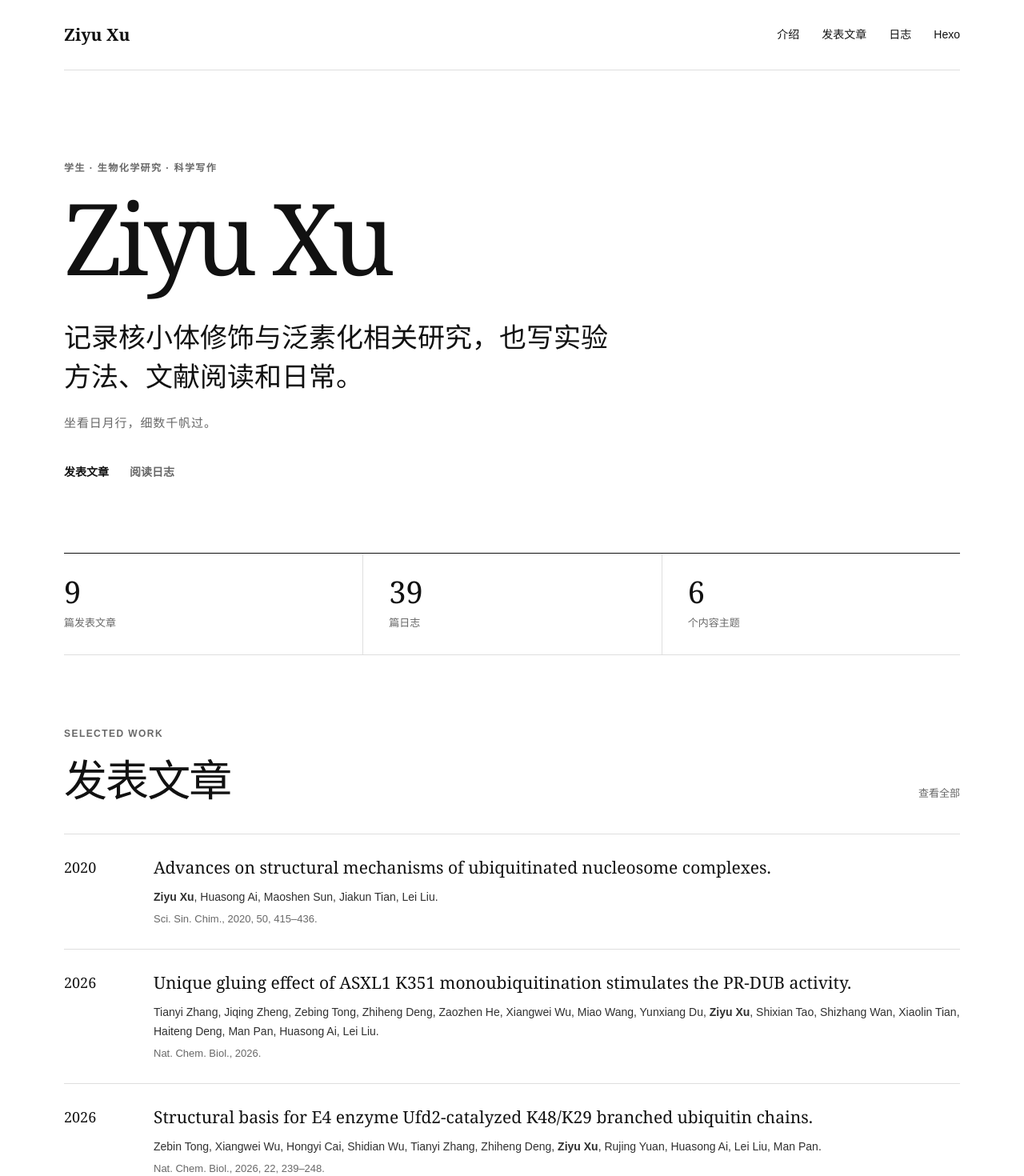
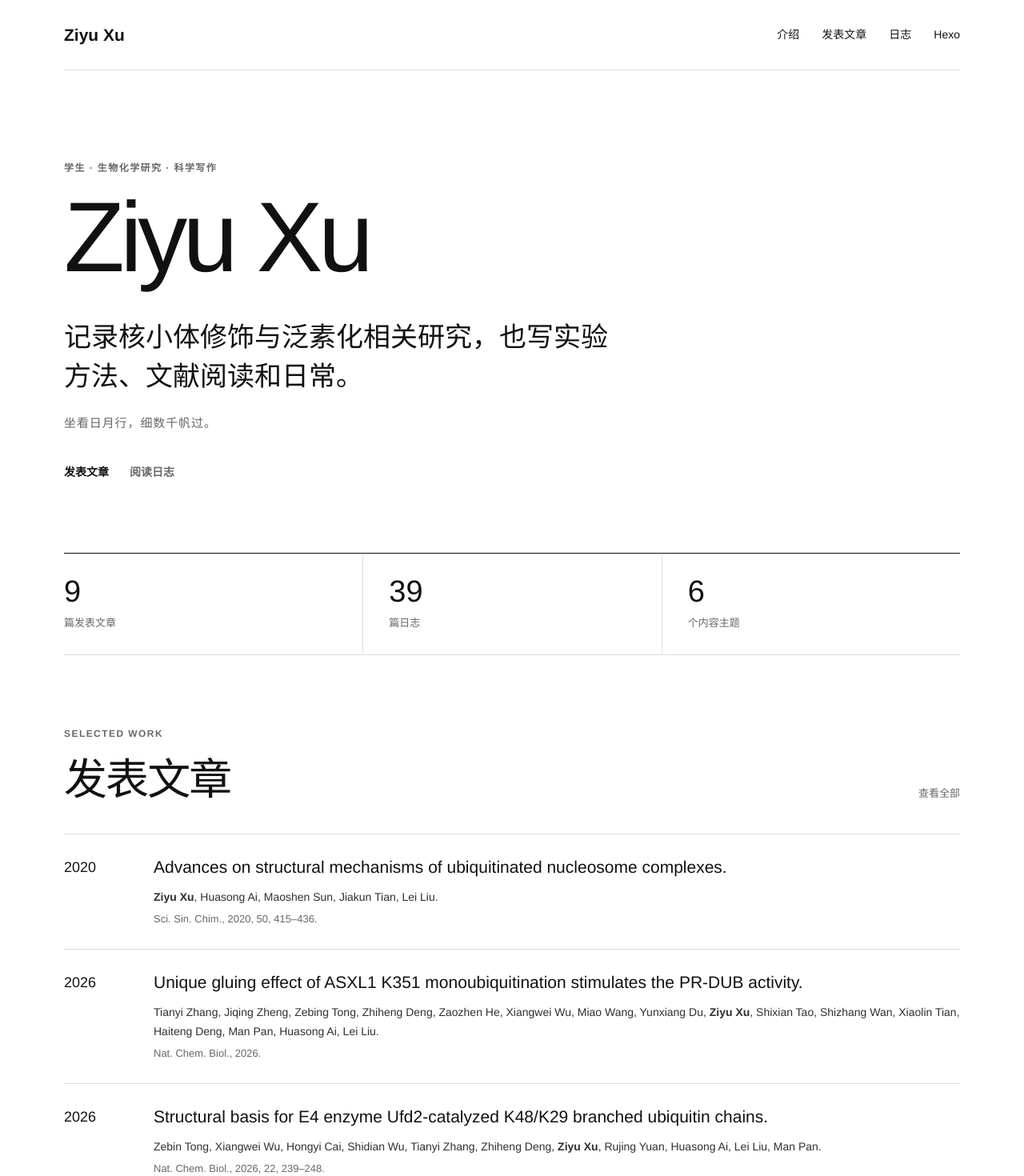
Before and after one commit to ziyu-xu/ziyu-xu.github.io, a Next.js app in the folder sites/: page / in a window 1280 px wide. Shown: the top 1470 px of the page at 80% size. Built offline with nearby package versions, Linux system fonts and the light colour scheme.

Commit message:
Use Helvetica and Heiti typography

```diff
--- a/sites/app/globals.css
+++ b/sites/app/globals.css
@@ -6,6 +6,7 @@
   --muted: #686868;
   --line: #dedede;
   --soft: #f6f6f6;
+  --font-main: Helvetica, "Helvetica Neue", Arial, "PingFang SC", "Hiragino Sans GB", "Heiti SC", "Microsoft YaHei", sans-serif;
 }
 
 * {
@@ -22,9 +23,10 @@ body {
   margin: 0;
   background: var(--paper);
   color: var(--ink);
-  font-family: Arial, "Helvetica Neue", "PingFang SC", "Microsoft YaHei", sans-serif;
+  font-family: var(--font-main);
   font-size: 16px;
   line-height: 1.7;
+  -webkit-font-smoothing: antialiased;
 }
 
 a {
@@ -53,7 +55,7 @@ a:focus-visible {
 }
 
 .wordmark {
-  font-family: Georgia, "Times New Roman", "Noto Serif SC", serif;
+  font-family: var(--font-main);
   font-size: 21px;
   font-weight: 700;
   text-decoration: none;
@@ -102,21 +104,21 @@ p {
 
 h1,
 h2 {
-  font-family: Georgia, "Times New Roman", "Noto Serif SC", serif;
+  font-family: var(--font-main);
 }
 
 h1 {
   margin: 0;
   font-size: clamp(64px, 10vw, 124px);
   font-weight: 400;
-  letter-spacing: -0.055em;
+  letter-spacing: -0.045em;
   line-height: 0.94;
 }
 
 .hero-lead {
   max-width: 680px;
   margin: 42px 0 0;
-  font-family: Georgia, "Times New Roman", "Noto Serif SC", serif;
+  font-family: var(--font-main);
   font-size: clamp(23px, 3.2vw, 34px);
   line-height: 1.45;
 }
@@ -161,7 +163,7 @@ h1 {
 }
 
 .summary-number {
-  font-family: Georgia, "Times New Roman", serif;
+  font-family: var(--font-main);
   font-size: 38px;
   line-height: 1;
 }
@@ -217,7 +219,7 @@ h1 {
 
 .publication-list h3 {
   margin: 0;
-  font-family: Georgia, "Times New Roman", "Noto Serif SC", serif;
+  font-family: var(--font-main);
   font-size: 21px;
   font-weight: 400;
   line-height: 1.45;
@@ -233,7 +235,7 @@ h1 {
 }
 
 .publication-year {
-  font-family: Georgia, "Times New Roman", serif;
+  font-family: var(--font-main);
   font-size: 18px;
 }
 
@@ -268,7 +270,7 @@ h1 {
 }
 
 .post-title {
-  font-family: Georgia, "Times New Roman", "Noto Serif SC", serif;
+  font-family: var(--font-main);
   font-size: 18px;
 }
 
@@ -284,7 +286,7 @@ h1 {
 .page-intro p:last-child {
   margin: 26px 0 0;
   color: var(--muted);
-  font-family: Georgia, "Times New Roman", "Noto Serif SC", serif;
+  font-family: var(--font-main);
   font-size: clamp(20px, 2.7vw, 28px);
 }
 
```
